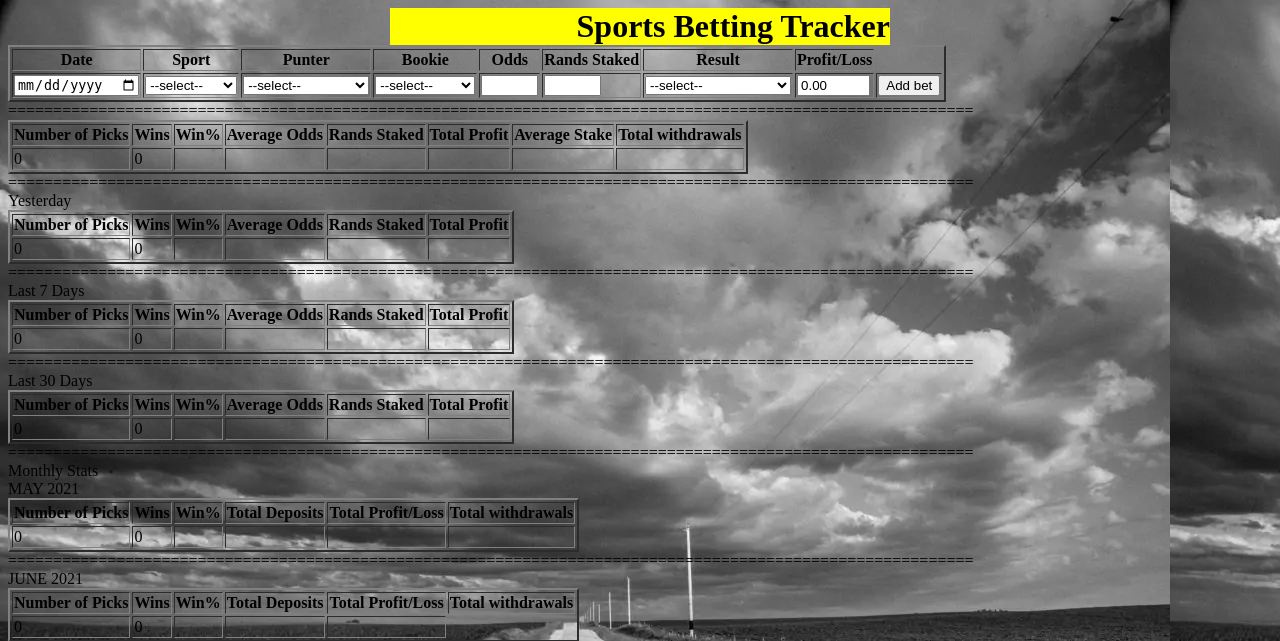
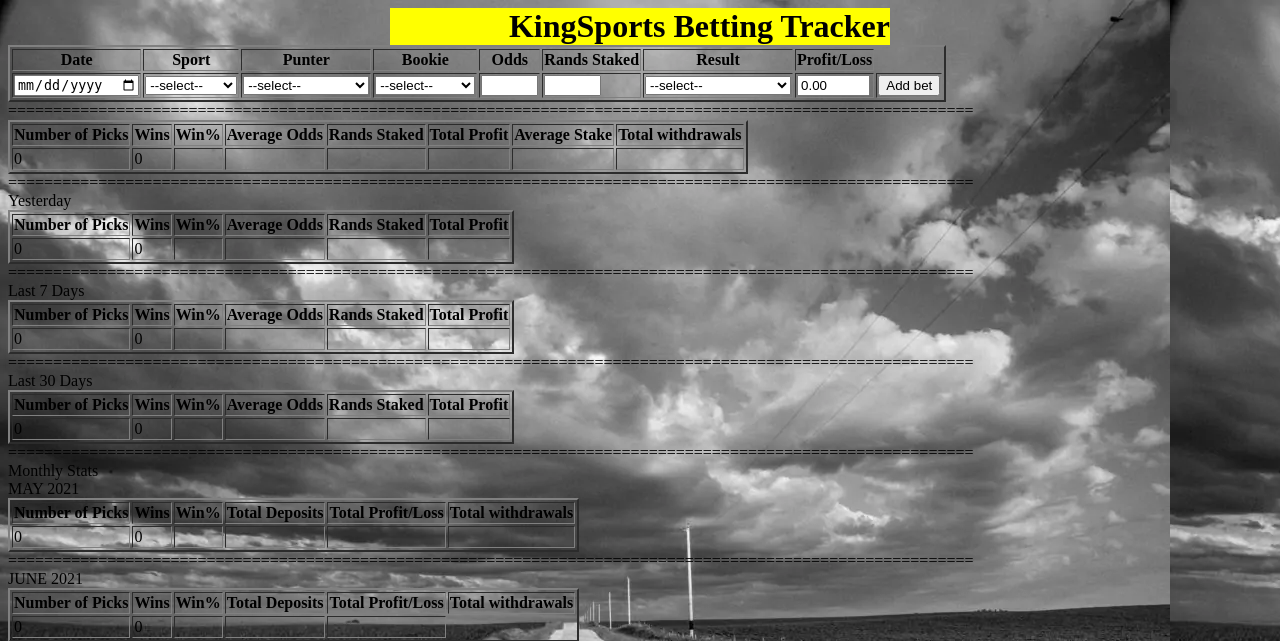
Before and after one commit to KingSila/zapuntertracker, a PHP site: page / in a window 1280 px wide. Shown: the top 641 px of the page. Run offline with PHP 8.4, Linux system fonts and the light colour scheme; data that the repository does not hold is empty.

Commit message:
changed heading

```diff
--- a/index.php
+++ b/index.php
@@ -25,7 +25,7 @@
 
     <form action="includes/betsentry.inc.php" method="post">
 
-    <h1>Sports Betting Tracker</h1>
+    <h1>KingSports Betting Tracker</h1>
 
           <table border="2">
           <tr>
```
